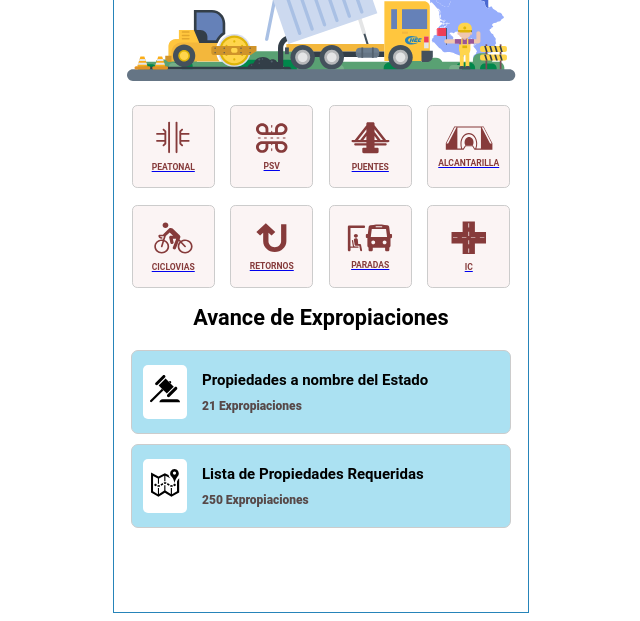
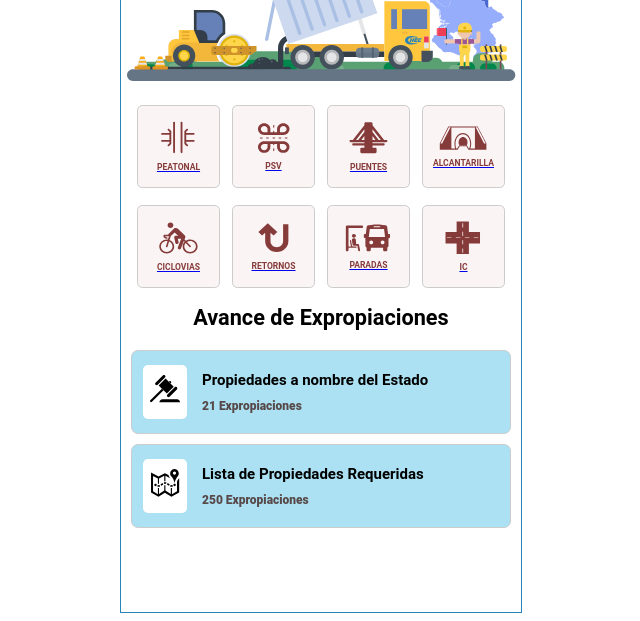
Before and after one commit to lemaliang/checapp, a plain HTML site: page index.html in a window 1280 px wide. Shown: the part 293-914 px from the top of the page, without its empty margins (319-959 px from the left). Drawn offline with Linux system fonts and the light colour scheme.

Commit message:
Add files via upload

```diff
--- a/main.css
+++ b/main.css
@@ -9,7 +9,7 @@ body{
 }
 
 .flex_container{
-    width: 414px;
+    width: 400px;
     height: 896px;
     display: flex;
     align-items: center;
```
